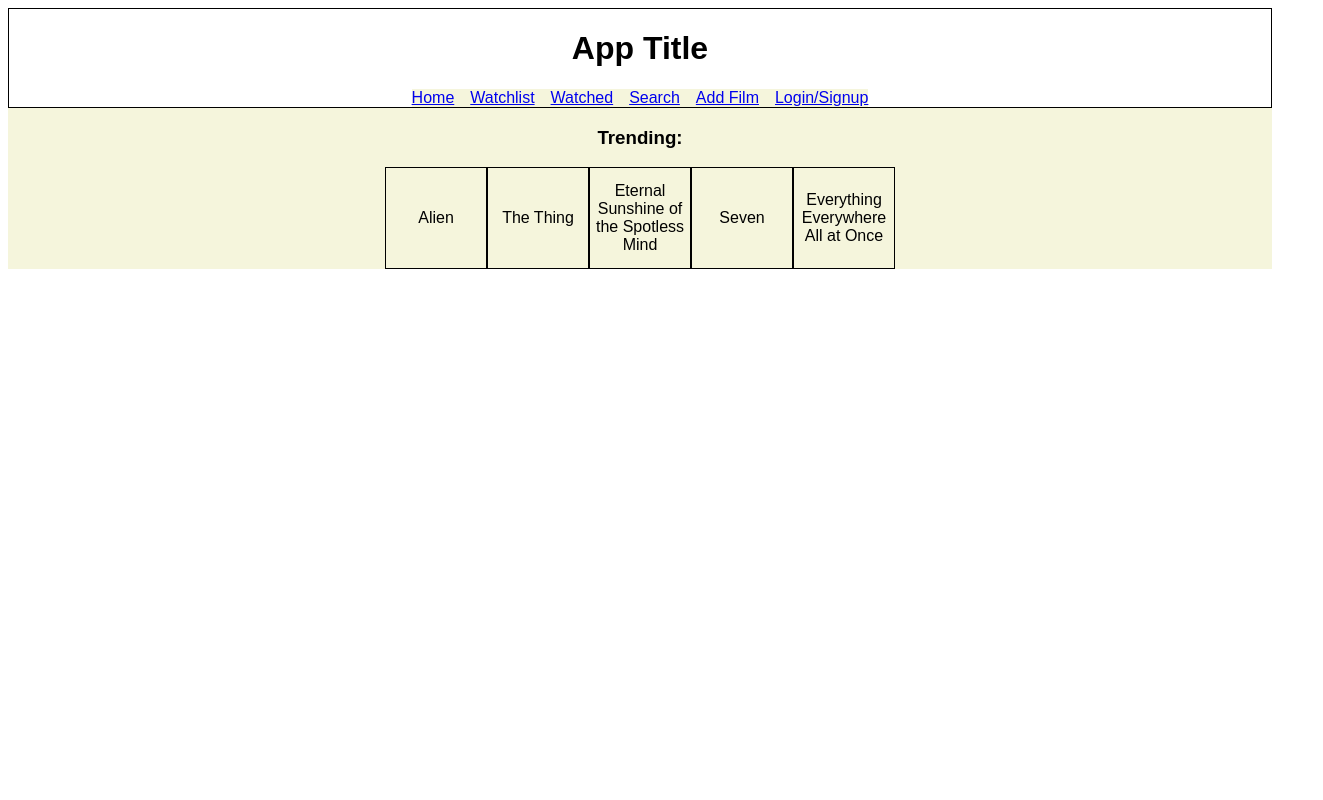
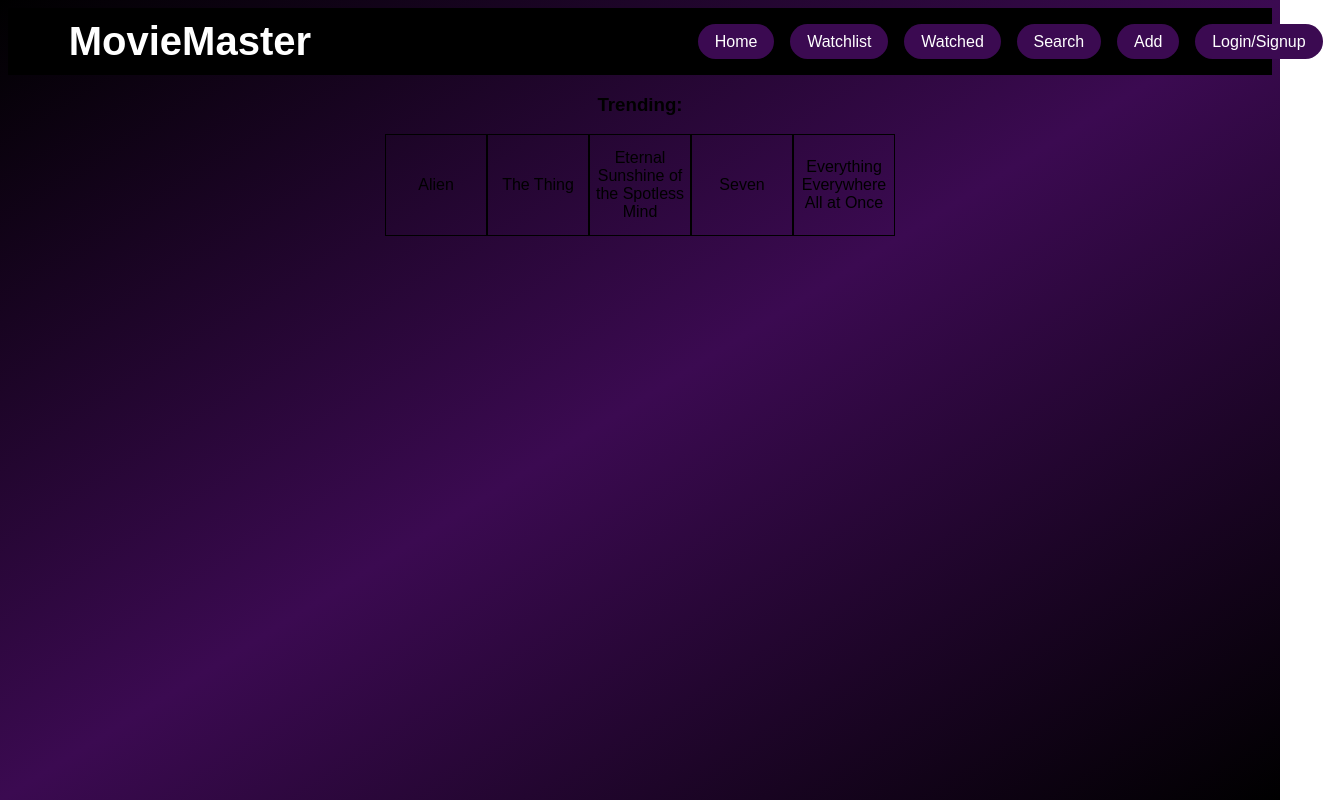
Before and after one commit to katieloesch-aveva/movie-app-frontend, an Angular app: page / in a window 1280 px wide. Shown: the whole page, 1323 px wide, since content can reach past the window. Built offline with nearby package versions, Linux system fonts and the light colour scheme.

Commit message:
updated nav and background styling

```diff
--- a/src/app/components/header/header.component.html
+++ b/src/app/components/header/header.component.html
@@ -1,4 +1,4 @@
 <div class="header">
-  <h1>App Title</h1>
+  <a routerLink="">MovieMaster</a>
   <app-nav></app-nav>
 </div>
--- a/src/app/components/header/header.component.scss
+++ b/src/app/components/header/header.component.scss
@@ -1,7 +1,18 @@
 .header {
   border: 1px solid black;
   display: flex;
-  justify-content: center;
+  justify-content: space-around;
   align-items: center;
-  flex-direction: column;
+  flex-direction: row;
+  color: white;
+  background-color: black;
+  gap: 30%;
+
+  a{
+    color: white;
+    font-size: 2.5rem;
+    padding: 10px;
+    text-decoration: none;
+    font-weight: bold;
+  }
 }
--- a/src/app/components/header/header.component.ts
+++ b/src/app/components/header/header.component.ts
@@ -1,10 +1,11 @@
 import { Component } from '@angular/core';
 import { NavComponent } from '../nav/nav.component';
+import { RouterLink } from '@angular/router';
 
 @Component({
   selector: 'app-header',
   standalone: true,
-  imports: [NavComponent],
+  imports: [NavComponent, RouterLink],
   templateUrl: './header.component.html',
   styleUrl: './header.component.scss',
 })
--- a/src/app/components/nav/nav.component.html
+++ b/src/app/components/nav/nav.component.html
@@ -3,6 +3,6 @@
   <a routerLink="/watchlist">Watchlist</a>
   <a routerLink="/watched">Watched</a>
   <a routerLink="/search">Search</a>
-  <a routerLink="/films/new">Add Film</a>
+  <a routerLink="/films/new">Add</a>
   <a routerLink="/auth/login">Login/Signup</a>
 </nav>
--- a/src/app/components/nav/nav.component.scss
+++ b/src/app/components/nav/nav.component.scss
@@ -1,5 +1,22 @@
-.nav {
-  background-color: beige;
+nav {
   display: flex;
   gap: 1rem;
+  justify-content: center;
+  align-items: center;
 }
+
+a{
+  background-color: rgb(59, 10, 81);
+  color: white;
+  padding: 2% 4% ;
+  text-decoration: none;
+  display: flex;
+  justify-content: center;
+  align-items: center;
+  border-radius: 20em;
+
+}
+
+a:hover{
+  background-color: rgba(59, 10, 81, 0.6);;
+}
--- a/src/app/pages/landing-page/landing-page.component.scss
+++ b/src/app/pages/landing-page/landing-page.component.scss
@@ -1,5 +1,5 @@
 .landing-page {
-  background-color: beige;
+  // background-color: beige;
   display: flex;
   justify-content: center;
   align-items: center;
--- a/src/styles.scss
+++ b/src/styles.scss
@@ -1,3 +1,7 @@
 html {
+  height: 100%;
   font-family: sans-serif;
+  background-image: linear-gradient(to bottom right, black, #3B0A51, black);
+  background-repeat: no-repeat;
+  background-size: cover;
 }
```
